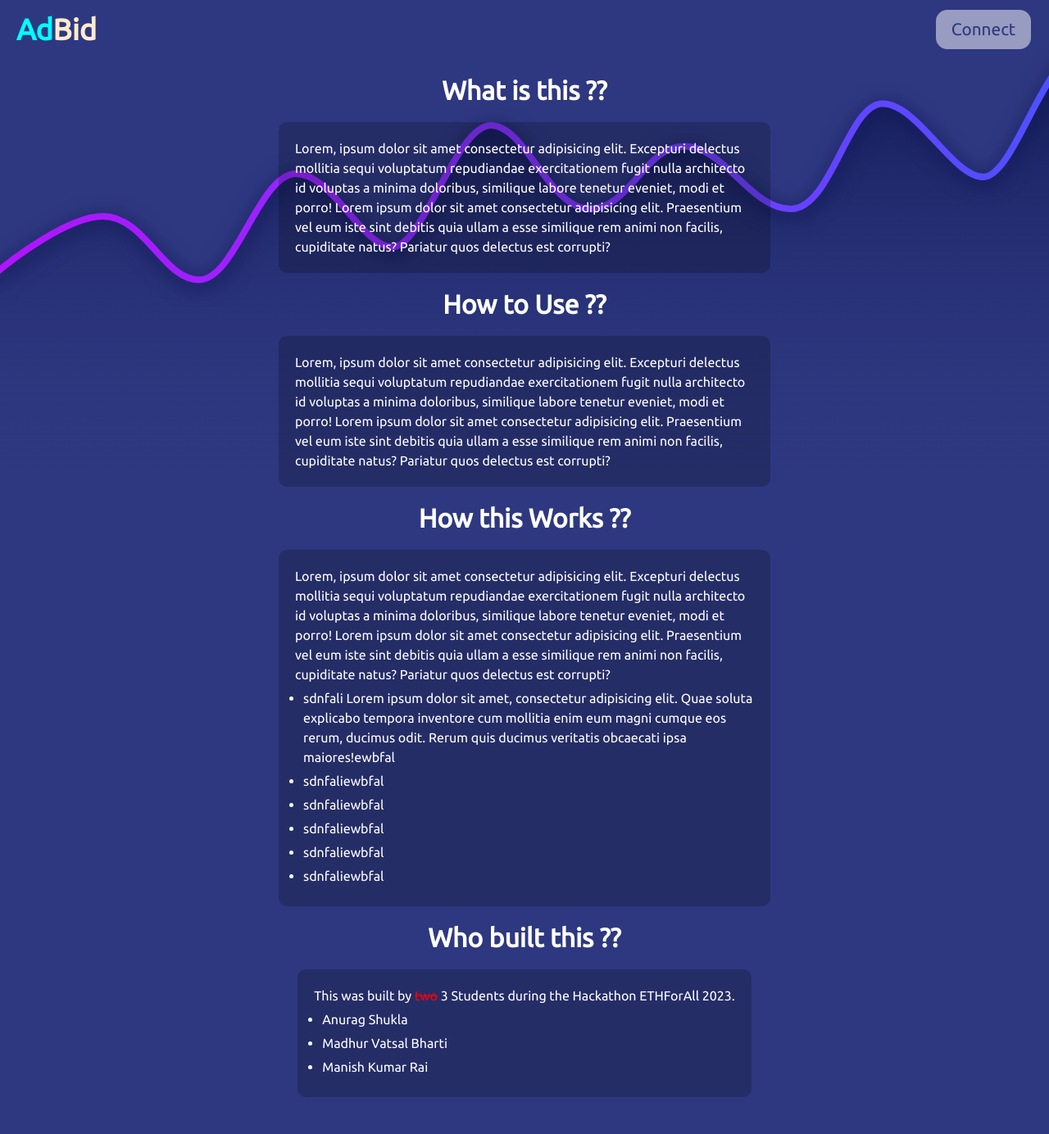
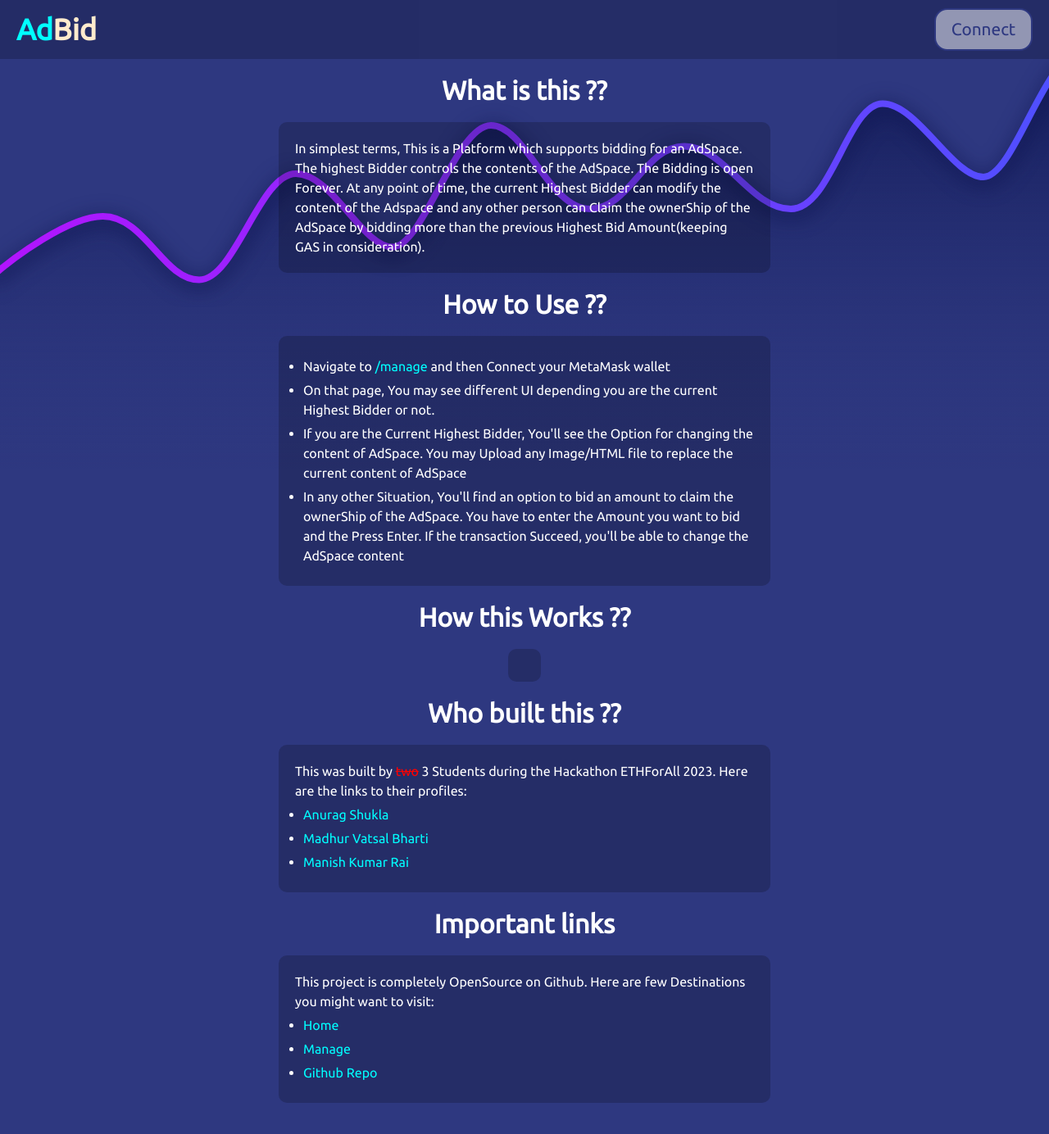
Before and after one commit to theanuragshukla/AdBid_ETHForAll, a React (Vite) app in the folder client/: page /about in a window 1280 px wide. Shown: the top 1384 px of the page at 82% size. Built offline with nearby package versions, Linux system fonts and the light colour scheme.

Commit message:
modified /about

```diff
--- a/client/src/About.css
+++ b/client/src/About.css
@@ -1,6 +1,9 @@
+.AboutMain {
+  flex-direction: column;
+}
 .section {
   flex-direction: column;
-  color: "#fff";
+  color: #fff;
   margin: 0 40px;
 }
 .heading {
@@ -15,19 +18,14 @@
   max-width: 600px;
 }
 
-h1,
-h2,
-p {
-  color: #fff;
-}
-p {
+.section p {
   line-height: 150%;
 }
-ul {
+.section ul {
   padding-left: 10px;
   margin: 5px 0;
 }
-li {
+.section li {
   margin-top: 5px;
 }
 .strike {
@@ -35,6 +33,6 @@ li {
   color: #f00;
 }
 a {
-  color: #fff;
+  color: #0ff;
   text-decoration: none;
 }
--- a/client/src/About.jsx
+++ b/client/src/About.jsx
@@ -1,4 +1,5 @@
 import React from "react";
+import { Link } from "react-router-dom";
 import "./About.css";
 import NavBar from "./NavBar";
 const About = () => {
@@ -11,29 +12,42 @@ const About = () => {
         </div>
         <div className="para">
           <p>
-            Lorem, ipsum dolor sit amet consectetur adipisicing elit. Excepturi
-            delectus mollitia sequi voluptatum repudiandae exercitationem fugit
-            nulla architecto id voluptas a minima doloribus, similique labore
-            tenetur eveniet, modi et porro! Lorem ipsum dolor sit amet
-            consectetur adipisicing elit. Praesentium vel eum iste sint debitis
-            quia ullam a esse similique rem animi non facilis, cupiditate natus?
-            Pariatur quos delectus est corrupti?
+            In simplest terms, This is a Platform which supports bidding for an
+            AdSpace. The highest Bidder controls the contents of the AdSpace.
+            The Bidding is open Forever. At any point of time, the current
+            Highest Bidder can modify the content of the Adspace and any other
+            person can Claim the ownerShip of the AdSpace by bidding more than
+            the previous Highest Bid Amount(keeping GAS in consideration).
           </p>
         </div>
-      </div>{" "}
+      </div>
       <div className="flex section">
         <div className="heading">
           <h1>How to Use ??</h1>
         </div>
         <div className="para">
           <p>
-            Lorem, ipsum dolor sit amet consectetur adipisicing elit. Excepturi
-            delectus mollitia sequi voluptatum repudiandae exercitationem fugit
-            nulla architecto id voluptas a minima doloribus, similique labore
-            tenetur eveniet, modi et porro! Lorem ipsum dolor sit amet
-            consectetur adipisicing elit. Praesentium vel eum iste sint debitis
-            quia ullam a esse similique rem animi non facilis, cupiditate natus?
-            Pariatur quos delectus est corrupti?
+            <ul>
+              <li>
+                Navigate to <Link to="/manage">/manage</Link> and then Connect
+                your MetaMask wallet
+              </li>
+              <li>
+                On that page, You may see different UI depending you are the
+                current Highest Bidder or not.
+              </li>
+              <li>
+                If you are the Current Highest Bidder, You'll see the Option for
+                changing the content of AdSpace. You may Upload any Image/HTML
+                file to replace the current content of AdSpace
+              </li>
+              <li>
+                In any other Situation, You'll find an option to bid an amount
+                to claim the ownerShip of the AdSpace. You have to enter the
+                Amount you want to bid and the Press Enter. If the transaction
+                Succeed, you'll be able to change the AdSpace content
+              </li>
+            </ul>
           </p>
         </div>
       </div>
@@ -42,30 +56,9 @@ const About = () => {
           <h1>How this Works ??</h1>
         </div>
         <div className="para">
-          <p>
-            Lorem, ipsum dolor sit amet consectetur adipisicing elit. Excepturi
-            delectus mollitia sequi voluptatum repudiandae exercitationem fugit
-            nulla architecto id voluptas a minima doloribus, similique labore
-            tenetur eveniet, modi et porro! Lorem ipsum dolor sit amet
-            consectetur adipisicing elit. Praesentium vel eum iste sint debitis
-            quia ullam a esse similique rem animi non facilis, cupiditate natus?
-            Pariatur quos delectus est corrupti?
-            <ul>
-              <li>
-                sdnfali Lorem ipsum dolor sit amet, consectetur adipisicing
-                elit. Quae soluta explicabo tempora inventore cum mollitia enim
-                eum magni cumque eos rerum, ducimus odit. Rerum quis ducimus
-                veritatis obcaecati ipsa maiores!ewbfal
-              </li>
-              <li>sdnfaliewbfal</li>
-              <li>sdnfaliewbfal</li>
-              <li>sdnfaliewbfal</li>
-              <li>sdnfaliewbfal</li>
-              <li>sdnfaliewbfal</li>
-            </ul>
-          </p>
+          <p></p>
         </div>
-      </div>{" "}
+      </div>
       <div className="flex section">
         <div className="heading">
           <h1>Who built this ??</h1>
@@ -74,6 +67,7 @@ const About = () => {
           <p>
             This was built by <span className="strike">two</span> 3 Students
             during the Hackathon <span className="bold">ETHForAll 2023</span>.
+            Here are the links to their profiles:
             <ul>
               <li>
                 <a href="https://theanuragshukla.github.io/portfolio">
@@ -93,7 +87,31 @@ const About = () => {
             </ul>
           </p>
         </div>
-      </div>{" "}
+      </div>
+      <div className="flex section">
+        <div className="heading">
+          <h1>Important links</h1>
+        </div>
+        <div className="para">
+          <p>
+            This project is completely OpenSource on Github. Here are few
+            Destinations you might want to visit:
+            <ul>
+              <li>
+                <Link to="/">Home</Link>
+              </li>
+              <li>
+                <Link to="/manage">Manage</Link>
+              </li>
+              <li>
+                <a href="https://github.com/theauragshukla/ETHForAll">
+                  Github Repo
+                </a>
+              </li>
+            </ul>
+          </p>
+        </div>
+      </div>
     </div>
   );
 };
--- a/client/src/NavBar/NavBar.css
+++ b/client/src/NavBar/NavBar.css
@@ -3,11 +3,13 @@
   height: auto;
   min-height: 70px;
   padding: 10px 20px;
-  background-color: (--blue);
+  background-color: rgba(0, 0, 0, 0.2);
   font-size: 1.5rem;
   color: #fff;
   flex-wrap: wrap;
   justify-content: space-between;
+  position: sticky;
+  top: 0;
 }
 .ad {
   color: var(--pink);
```
